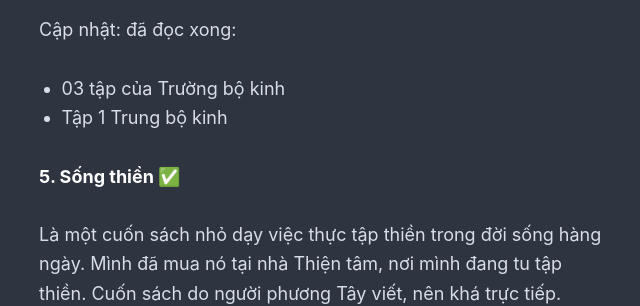
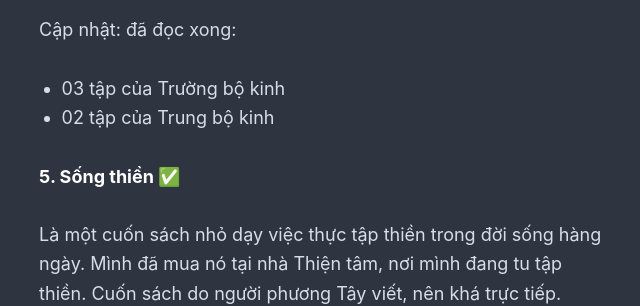
Before and after one commit to rilwis/hontap.info, a Jekyll site: the page built from _posts/2020-01-10-sach-da-doc-2020.md, in a window 1280 px wide and 900 px high, scrolled down 2404 px. Shown: the part 153-459 px from the top of the window, without its empty margins (317-957 px from the left). Built offline with Jekyll 4.4.1, drawn with Linux system fonts in a browser that asks for light colours; our own code applies the rules of GitHub Pages for plain Markdown files.

Commit message:
Update 2020-01-10-sach-da-doc-2020.md

```diff
--- a/_posts/2020-01-10-sach-da-doc-2020.md
+++ b/_posts/2020-01-10-sach-da-doc-2020.md
@@ -42,7 +42,7 @@ Năm nay mình quyết tâm đọc kinh Phật đúng nghĩa, để được ti
 Cập nhật: đã đọc xong:
 
 - 03 tập của Trường bộ kinh
-- Tập 1 Trung bộ kinh
+- 02 tập của Trung bộ kinh
 
 ### 5. Sống thiền ✅
 
```
